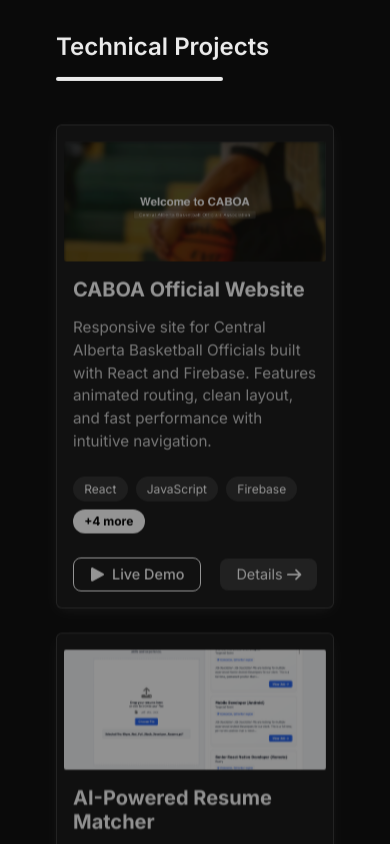
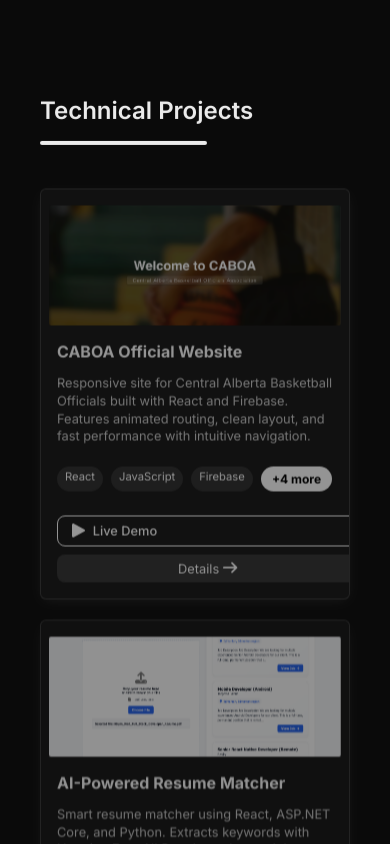
Before and after one commit to KhymNad/portfolio-react, a React (Vite) app: page / in a window 390 px wide. Shown: the part 900-1744 px from the top of the page. Built offline with nearby package versions, Linux system fonts and the light colour scheme.

Commit message:
Updated mobile styling

```diff
--- a/src/components/ProjectsSection/ProjectCard.module.css
+++ b/src/components/ProjectsSection/ProjectCard.module.css
@@ -10,6 +10,8 @@
     backdrop-filter: blur(10px);
     -webkit-backdrop-filter: blur(10px);
     border: 1px solid rgba(255, 255, 255, 0.15);
+    width: 100%;
+    min-height: 130px;
 }
 
 .card:hover {
@@ -212,3 +214,88 @@
     border-radius: 12px;
     box-shadow: 0 2px 4px rgba(0, 0, 0, 0.3);
 }
+
+/* For small tablets and large phones */
+@media (max-width: 768px) {
+    .card {
+        border-radius: 8px;
+    }
+
+    .image_container {
+        height: 150px;
+    }
+
+    .image {
+        max-width: 100%;
+    }
+
+    .content h3 {
+        font-size: 1.1rem;
+    }
+
+    .content p {
+        font-size: 0.85rem;
+    }
+
+    .details,
+    .btnOutline {
+        font-size: 0.8rem;
+        padding: 0.4rem 0.8rem;
+    }
+}
+
+/* For phones */
+@media (max-width: 480px) {
+    .card {
+        border-radius: 6px;
+    }
+
+    .image_container {
+        height: 120px;
+    }
+
+    .content h3 {
+        font-size: 1rem;
+    }
+
+    .content p {
+        font-size: 0.8rem;
+        line-height: 1.4;
+    }
+
+    .tag {
+        font-size: 0.7rem;
+        padding: 0.2rem 0.5rem;
+    }
+
+    .links {
+        flex-direction: column;
+        gap: 0.5rem;
+        align-items: stretch;
+    }
+
+    .details,
+    .btnOutline {
+        width: 100%;
+        text-align: center;
+    }
+}
+
+/* For very small phones */
+@media (max-width: 360px) {
+    .image_container {
+        height: 100px;
+    }
+
+    .content h3 {
+        font-size: 0.9rem;
+    }
+
+    .content p {
+        font-size: 0.75rem;
+    }
+
+    .tag {
+        font-size: 0.65rem;
+    }
+}
--- a/src/components/ProjectsSection/ProjectSection.module.css
+++ b/src/components/ProjectsSection/ProjectSection.module.css
@@ -1,15 +1,19 @@
 .project_section {
-    padding: 4rem 2rem;
+    padding: 8rem 2rem;
     background-color: #0B0B0B;
     color: white;
+    box-sizing: border-box;
 }
 
 .project_container {
     max-width: 1600px;
     margin: 0 auto;
     padding: 0 4rem;
+    width: 100%;
+    box-sizing: border-box;
 }
 
+/* Tablet */
 @media (max-width: 1200px) {
     .project_container {
         padding: 0 3rem;
@@ -19,6 +23,12 @@
 @media (max-width: 768px) {
     .project_container {
         padding: 0 1.5rem;
+    }
+}
+
+@media (max-width: 600px) {
+    .project_container {
+        padding: 0 0.5rem;
     }
 }
 
@@ -40,31 +50,95 @@
     height: 4px;
     background-color: #ffffff;
     border-radius: 4px;
-    width: 80px; /* keeps underline consistent */
+    width: 80px;
 }
 
+/* Default grid */
 .project_grid {
     display: grid;
     grid-template-columns: repeat(3, 1fr);
     gap: 1.5rem;
+    align-items: start;
 }
 
-/* Tablet: 2 columns */
+/* Tablet breakpoint -> 2 columns (keeps grid for medium screens) */
 @media (max-width: 992px) {
     .project_grid {
         grid-template-columns: repeat(2, 1fr);
     }
 }
 
-/* Mobile: stacked in one column (not grid) */
+/* Small screens: switch to stacked column using flex (like certifications) */
 @media (max-width: 600px) {
     .project_grid {
         display: flex;
         flex-direction: column;
-        gap: 1.5rem;
+        gap: 1.25rem;
+    }
+
+    /* ensure each motion wrapper is full width and has a sensible min-height */
+    .project_grid > * {
+        width: 100%;
+        display: block;
+        min-height: 160px; /* prevents collapse */
+        box-sizing: border-box;
+    }
+
+    /* ensure the ProjectCard (the first element inside the wrapper) stretches to full width */
+    .project_grid > * > * {
+        width: 100%;
+        min-height: 160px;
+        box-sizing: border-box;
     }
 
     .title {
         font-size: 1.5rem;
     }
 }
+
+/* Very small phones: tighten paddings/spacing and ensure visibility <= 350px */
+@media (max-width: 360px) {
+    .project_container {
+        padding: 0 0.4rem;
+    }
+
+    .project_grid {
+        gap: 1rem;
+    }
+
+    .project_grid > * {
+        min-height: 140px;
+    }
+
+    .project_grid > * > * {
+        min-height: 140px;
+    }
+
+    .title {
+        font-size: 1.35rem;
+    }
+}
+
+/* Extra small / target: iPhone narrow viewports (<= 350px) */
+@media (max-width: 350px) {
+    .project_container {
+        padding: 0 0.35rem;
+    }
+
+    .project_grid {
+        gap: 0.85rem;
+    }
+
+    .project_grid > * {
+        min-height: 130px;
+        padding: 0.25rem 0;
+    }
+
+    .project_grid > * > * {
+        min-height: 130px;
+    }
+
+    .title {
+        font-size: 1.25rem;
+    }
+}
```
